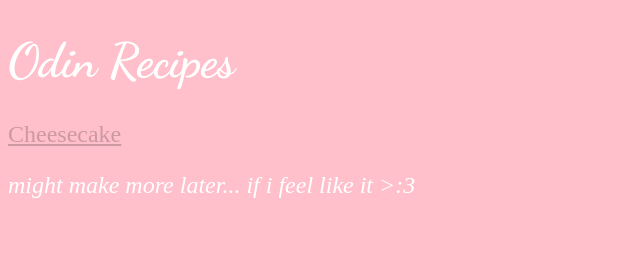
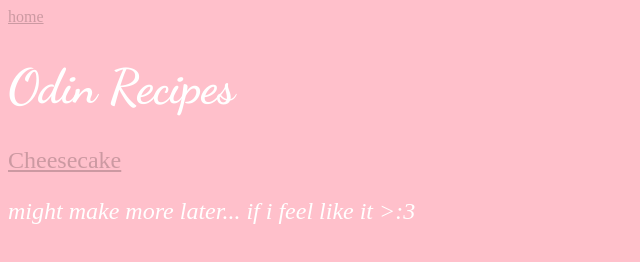
Before and after one commit to chrisbeltr/odin-learning, a plain HTML site: page projects/odin-recipes/index.html in a window 1280 px wide. Shown: the whole page, without its empty margins (0-640 px from the left). Drawn offline with Linux system fonts and the light colour scheme.

Commit message:
fixed styling

```diff
--- a/projects/odin-recipes/css/style.css
+++ b/projects/odin-recipes/css/style.css
@@ -8,7 +8,7 @@ h1 {
     font-size: 3em;
 }
 
-p, a {
+p, a.normal {
     font-size: 1.5em;
 }
 
--- a/projects/odin-recipes/index.html
+++ b/projects/odin-recipes/index.html
@@ -14,8 +14,11 @@
 </head>
 
 <body>
+    <header>
+        <a href="../../index.html">home</a>
+    </header>
     <h1>Odin Recipes</h1>
-    <a style="display: block;" href="recipes/cheesecake.html">Cheesecake</a>
+    <a class="normal" style="display: block;" href="recipes/cheesecake.html">Cheesecake</a>
     <p><em>might make more later... if i feel like it >:3</em></p>
 </body>
 
```
